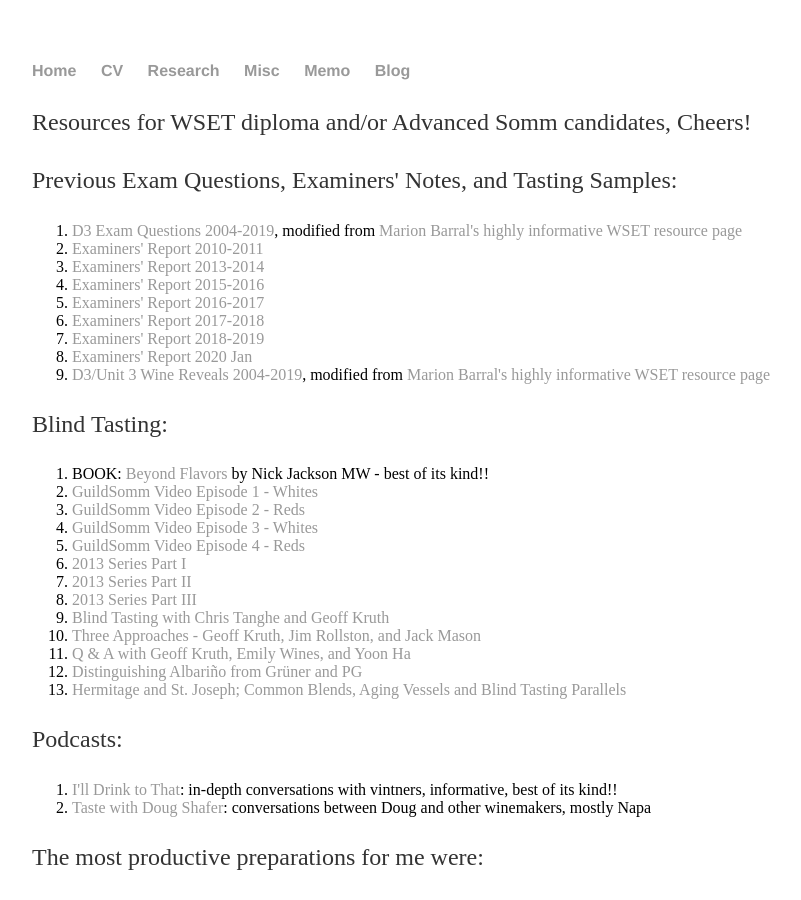
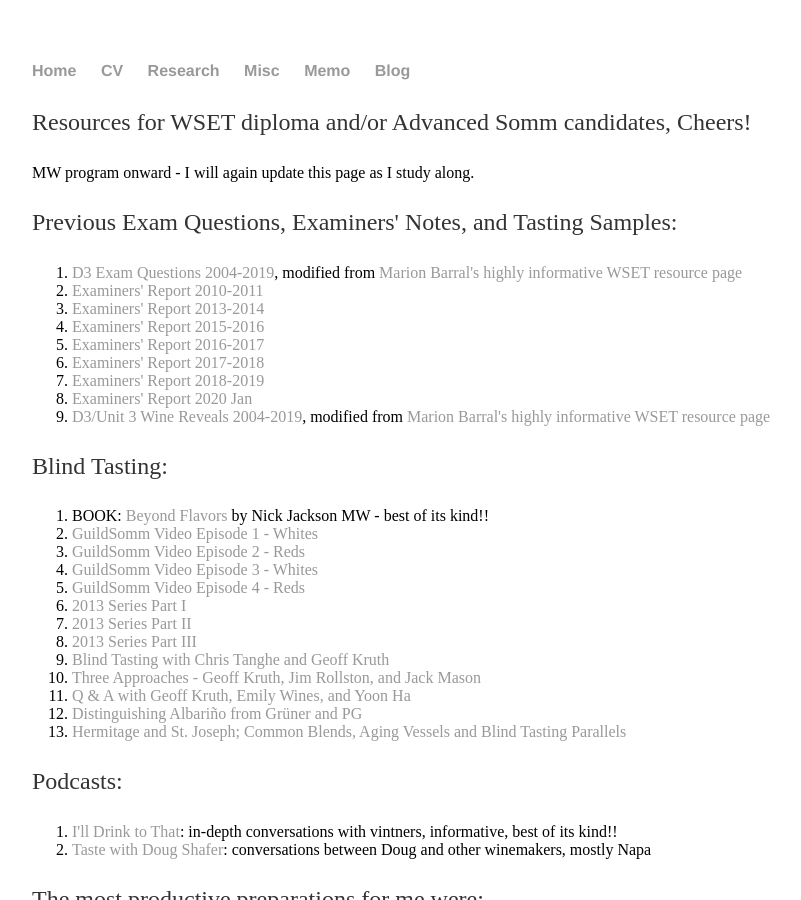
Before and after one commit to shenglih/shenglih.github.io, a Jekyll site: the page built from misc/wine_links.html, in a window 1280 px wide and 900 px high. Shown: the whole window, without its empty margins (160-961 px from the left). Built offline with Jekyll 4.4.1, drawn with Linux system fonts in a browser that asks for light colours; comment, search, counter and statistics services are not loaded.

Commit message:
Update wine_links.html

```diff
--- a/misc/wine_links.html
+++ b/misc/wine_links.html
@@ -4,7 +4,7 @@
 ---
 <div class="blurb">
 	<p>Resources for WSET diploma and/or Advanced Somm candidates, Cheers! </p>
-	<MW program onward - I will again update this page as I study along.>
+	MW program onward - I will again update this page as I study along.
 <p>Previous Exam Questions, Examiners' Notes, and Tasting Samples:</p>
 	<ol>
 		<li><a href="/misc/D3Q.pdf">D3 Exam Questions 2004-2019</a>, modified from <a href="https://www.marionbarral.com/blog/notes-de-revision-wset-diploma/">Marion Barral's highly informative WSET resource page</a></li>
```
